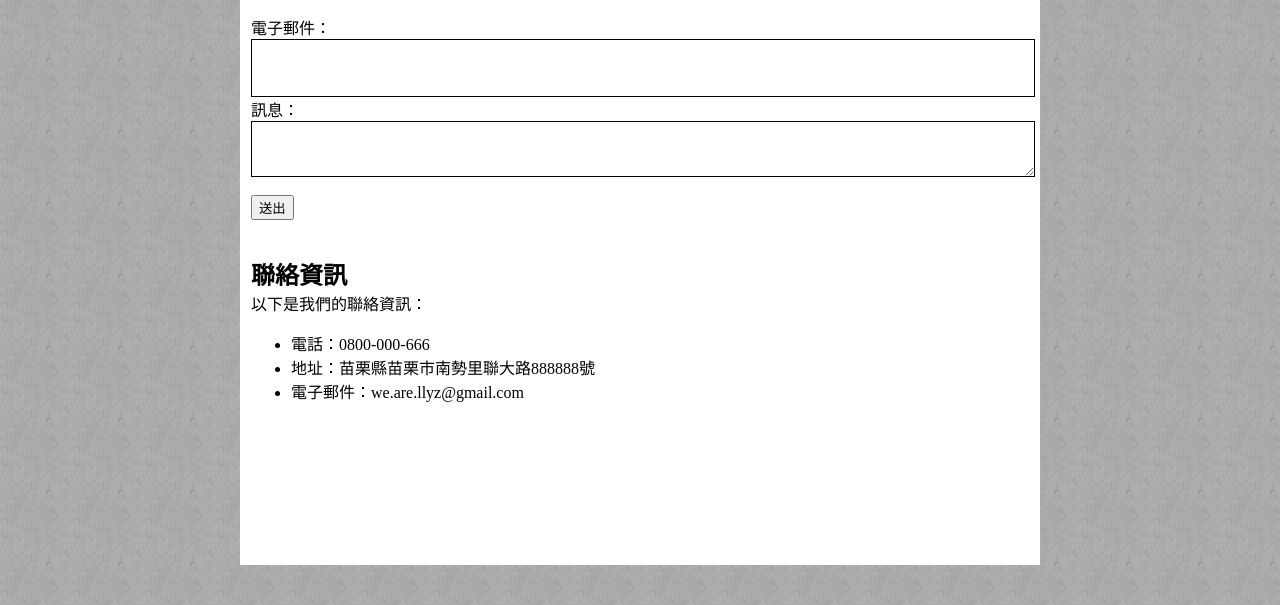
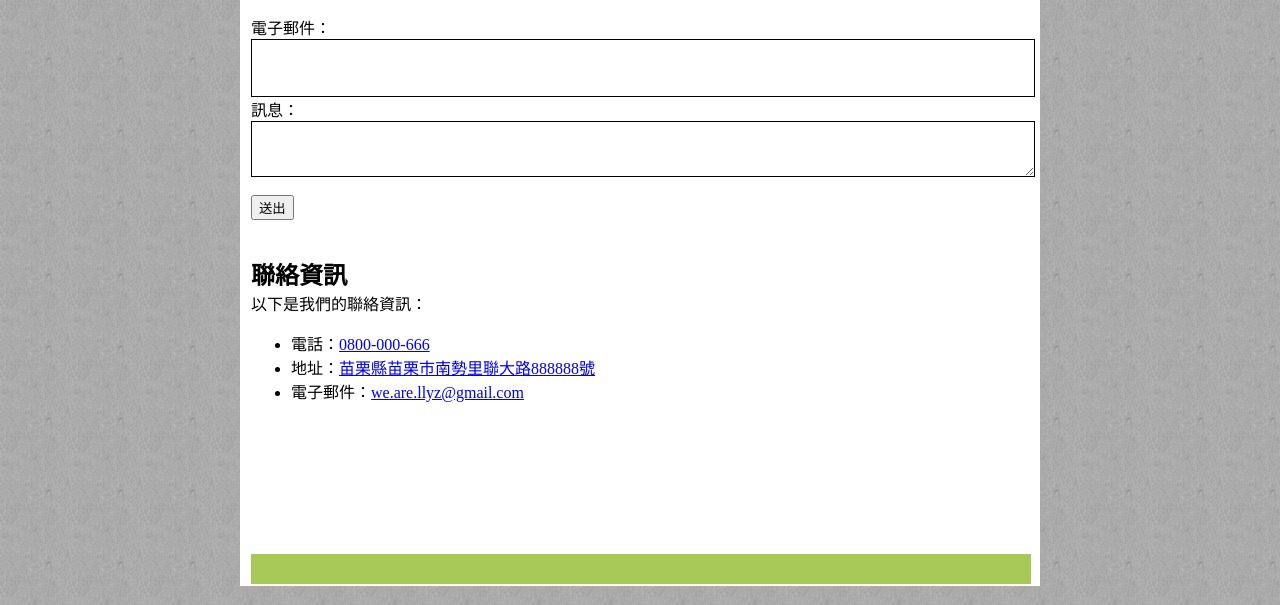
Before and after one commit to yax2005/for.dummies-, a plain HTML site: page contact_us.html in a window 1280 px wide. Shown: the part 195-800 px from the top of the page. Drawn offline with Linux system fonts and the light colour scheme.

Commit message:
Add files via upload

```diff
--- a/contact_us.html
+++ b/contact_us.html
@@ -75,11 +75,12 @@ h3 {
 <h2>聯絡資訊</h2>
 			<p>以下是我們的聯絡資訊：</p>
 			<ul>
-				<li>電話：0800-000-666</li>
-				<li>地址：苗栗縣苗栗市南勢里聯大路888888號</li>
-				<li>電子郵件：we.are.llyz@gmail.com</li>
-<br />
-<br />
+				<li>電話：<a href="tel:0800000666">0800-000-666</a></li>
+
+				<li>地址：<a href="https://www.google.com/maps/place/苗栗縣苗栗市南勢里聯大路888888號" target="_blank">苗栗縣苗栗市南勢里聯大路888888號</a></li>
+
+				<li>電子郵件：<a href="mailto:we.are.llyz@gmail.com">we.are.llyz@gmail.com</a></li>
+
 <br />
 <br />
 <br />
@@ -88,6 +89,17 @@ h3 {
 <br />
 <br />
 
+
+
+<div id="bottom">
+  <img id="main_img_bottom" src="images/16.jpg" alt="Main Image" width="780" height="30" style="display: block; margin: 0 auto; margin-left: -40px;">
+</div>
+
+
+</div>
+
+
+
 			</ul>
 		</section>
 	</main>
```
Also changed, not shown: activities.html (+6 -2 lines), index.html (+14 -8 lines), images/16.jpg (added).
